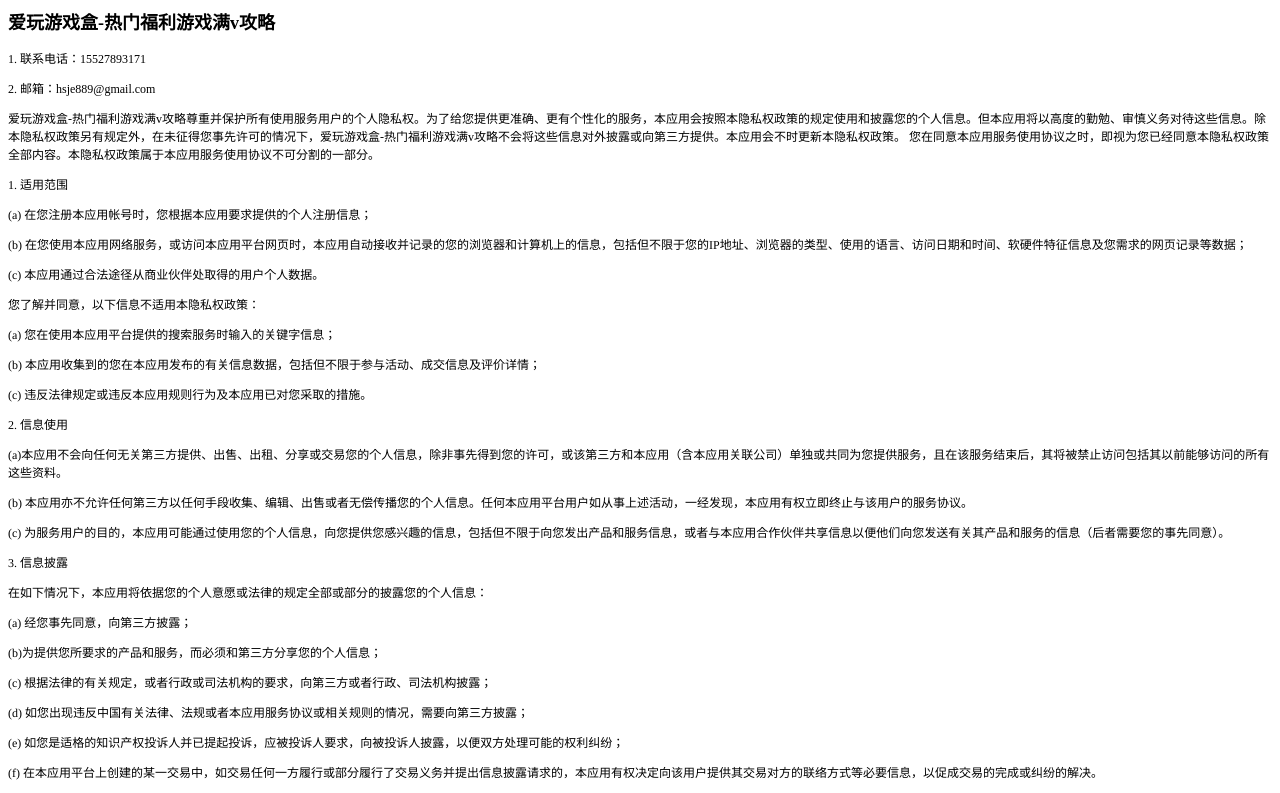
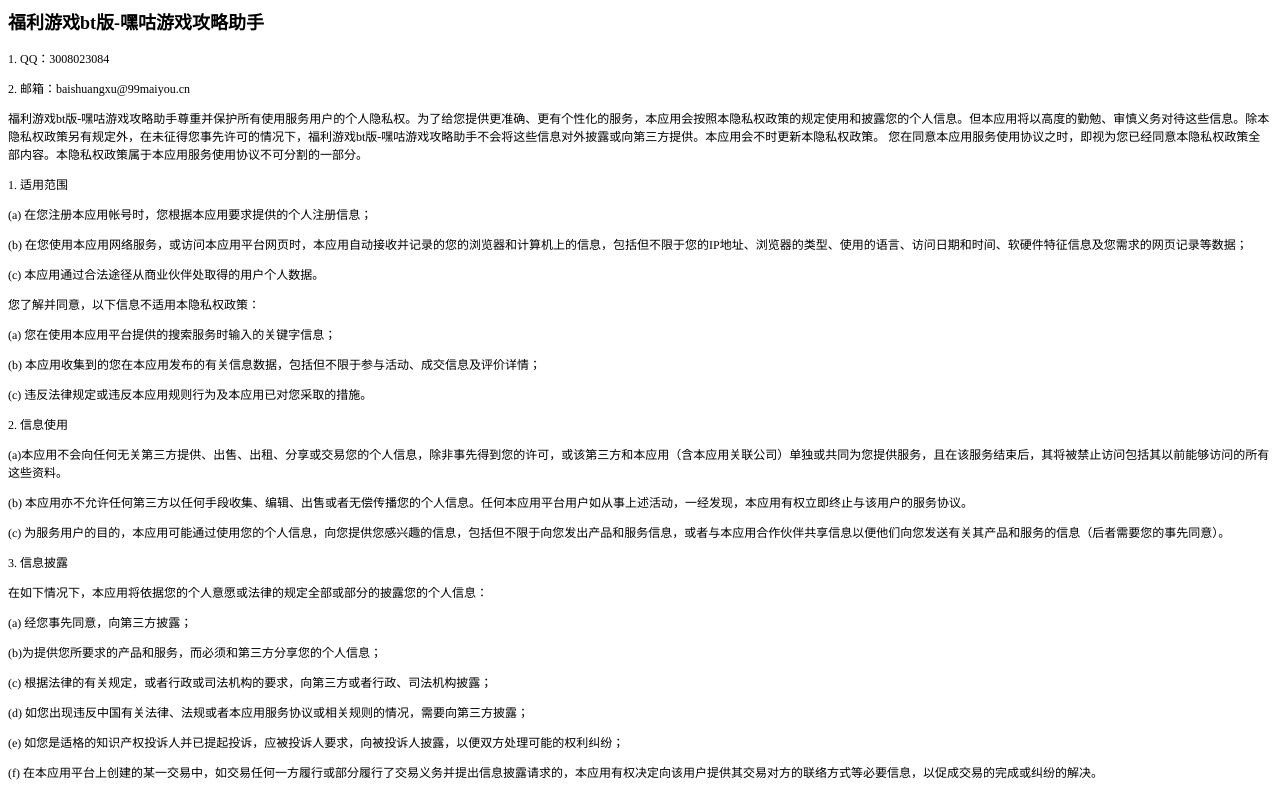
Before and after one commit to CKlongYan/aiwan.github.io, a plain HTML site: page index.html in a window 1280 px wide. Shown: the top 793 px of the page. Drawn offline with Linux system fonts and the light colour scheme.

Commit message:
Add files via upload
upload

```diff
--- a/index.html
+++ b/index.html
@@ -16,10 +16,10 @@
   </style>
 </head>
 <body>
-<h2 style="margin: 0.0px 0.0px 14.9px 0.0px; font: 18.0px 'Songti SC'; color: #000000; -webkit-text-stroke: #000000"><span class="s1"><b>爱玩游戏盒-热门福利游戏满v攻略</b></span></h2>
-<p class="p2"><span class="s2">1. </span><span class="s1">联系电话：15527893171</span></p>
-<p class="p2"><span class="s2">2. </span><span class="s1">邮箱：hsje889@gmail.com</span></p>
-<p class="p2"><span class="s1">爱玩游戏盒-热门福利游戏满v攻略尊重并保护所有使用服务用户的个人隐私权。为了给您提供更准确、更有个性化的服务，本应用会按照本隐私权政策的规定使用和披露您的个人信息。但本应用将以高度的勤勉、审慎义务对待这些信息。除本隐私权政策另有规定外，在未征得您事先许可的情况下，爱玩游戏盒-热门福利游戏满v攻略不会将这些信息对外披露或向第三方提供。本应用会不时更新本隐私权政策。</span><span class="s2"> </span><span class="s1">您在同意本应用服务使用协议之时，即视为您已经同意本隐私权政策全部内容。本隐私权政策属于本应用服务使用协议不可分割的一部分。</span><span class="s2"><span class="Apple-converted-space"> </span></span></p>
+<h2 style="margin: 0.0px 0.0px 14.9px 0.0px; font: 18.0px 'Songti SC'; color: #000000; -webkit-text-stroke: #000000"><span class="s1"><b>福利游戏bt版-嘿咕游戏攻略助手</b></span></h2>
+<p class="p2"><span class="s2">1. </span><span class="s1">QQ：3008023084</span></p>
+<p class="p2"><span class="s2">2. </span><span class="s1">邮箱：baishuangxu@99maiyou.cn</span></p>
+<p class="p2"><span class="s1">福利游戏bt版-嘿咕游戏攻略助手尊重并保护所有使用服务用户的个人隐私权。为了给您提供更准确、更有个性化的服务，本应用会按照本隐私权政策的规定使用和披露您的个人信息。但本应用将以高度的勤勉、审慎义务对待这些信息。除本隐私权政策另有规定外，在未征得您事先许可的情况下，福利游戏bt版-嘿咕游戏攻略助手不会将这些信息对外披露或向第三方提供。本应用会不时更新本隐私权政策。</span><span class="s2"> </span><span class="s1">您在同意本应用服务使用协议之时，即视为您已经同意本隐私权政策全部内容。本隐私权政策属于本应用服务使用协议不可分割的一部分。</span><span class="s2"><span class="Apple-converted-space"> </span></span></p>
 <p class="p2"><span class="s2">1. </span><span class="s1">适用范围</span></p>
 <p class="p2"><span class="s2">(a) </span><span class="s1">在您注册本应用帐号时，您根据本应用要求提供的个人注册信息；</span></p>
 <p class="p2"><span class="s2">(b) </span><span class="s1">在您使用本应用网络服务，或访问本应用平台网页时，本应用自动接收并记录的您的浏览器和计算机上的信息，包括但不限于您的</span><span class="s2">IP</span><span class="s1">地址、浏览器的类型、使用的语言、访问日期和时间、软硬件特征信息及您需求的网页记录等数据；</span><span class="s2"><span class="Apple-converted-space"> </span></span></p>
```
